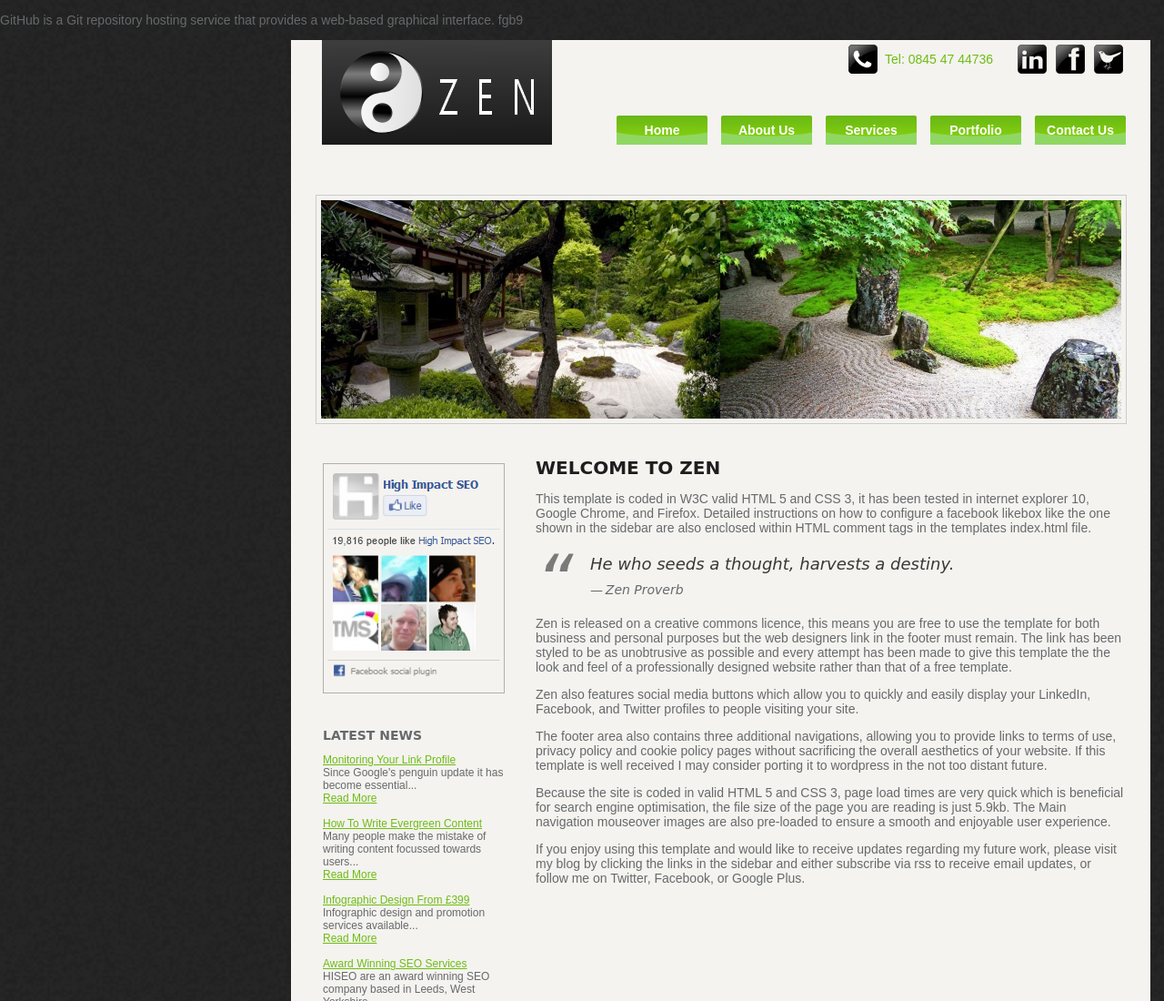
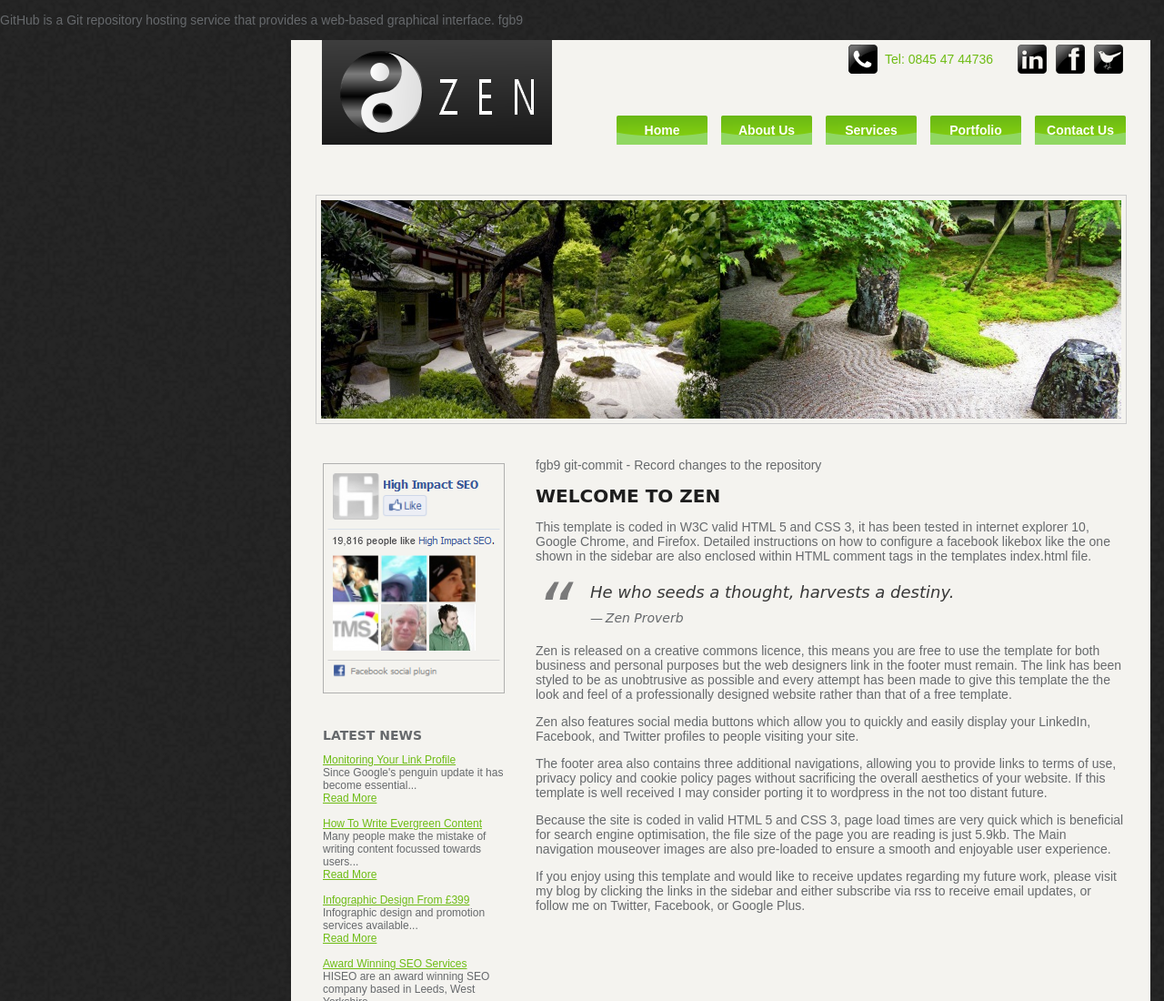
Before and after one commit to git-wirtz-9/hello-world-fgb9, a plain HTML site: page ZEN/index.html in a window 1280 px wide. Shown: the top 1100 px of the page at 91% size. Drawn offline with Linux system fonts and the light colour scheme; a web font is replaced by a local one.

Commit message:
Add paragraph about git commit in index.html fgb9

```diff
--- a/ZEN/index.html
+++ b/ZEN/index.html
@@ -37,6 +37,9 @@
 <div class="page">
 
 <div class="main">
+
+<p>fgb9 git-commit - Record changes to the repository</p>
+
 <h1>Welcome To ZEN</h1>
 <p>This template is coded in W3C valid HTML 5 and CSS 3, it has been tested in internet explorer 10, Google Chrome, and Firefox. Detailed instructions on how to configure a facebook likebox like the one shown in the sidebar are also enclosed within HTML comment tags in the templates index.html file.</p>
 <blockquote>He who seeds a thought, harvests a destiny.<cite>Zen Proverb</cite></blockquote>
```
